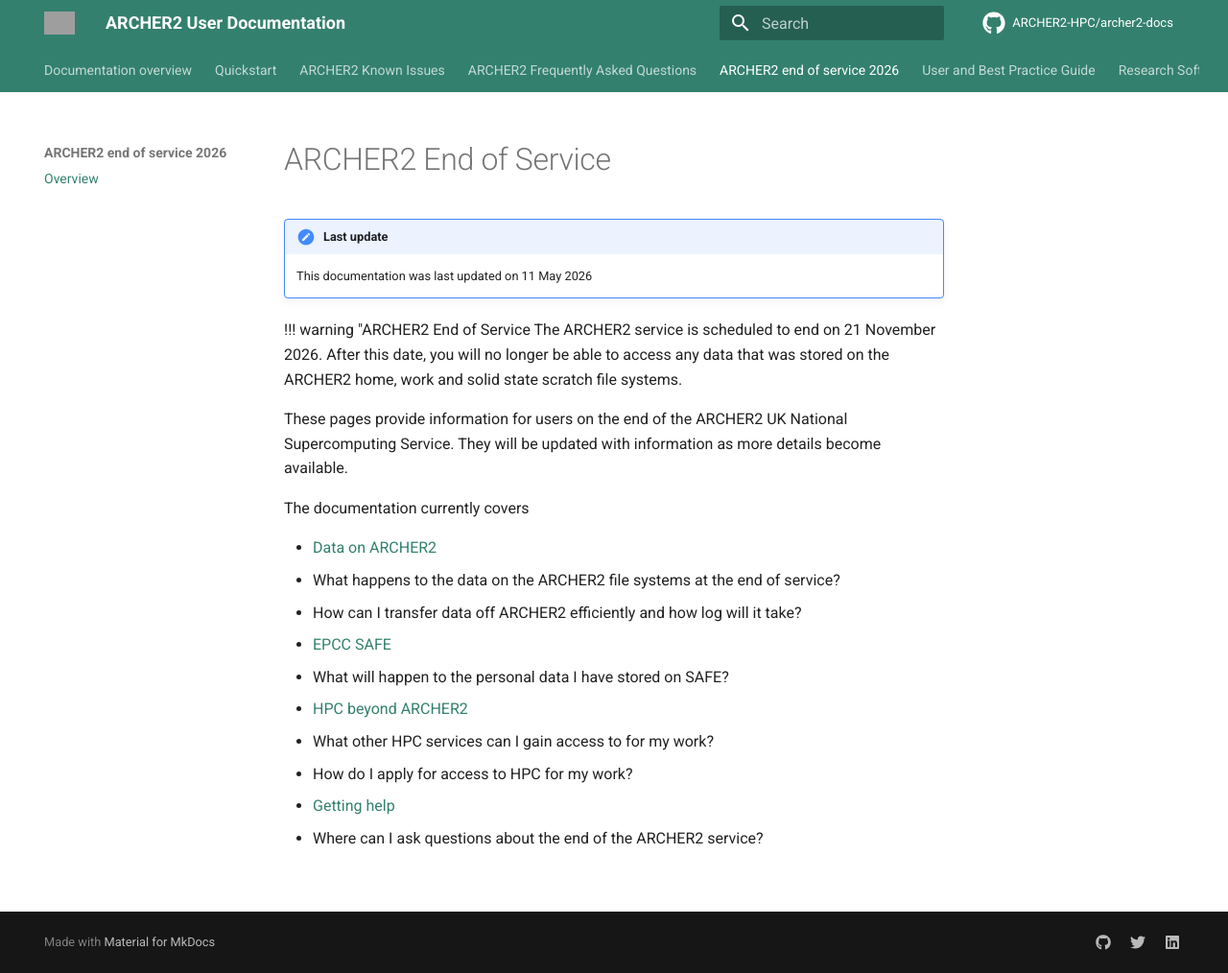
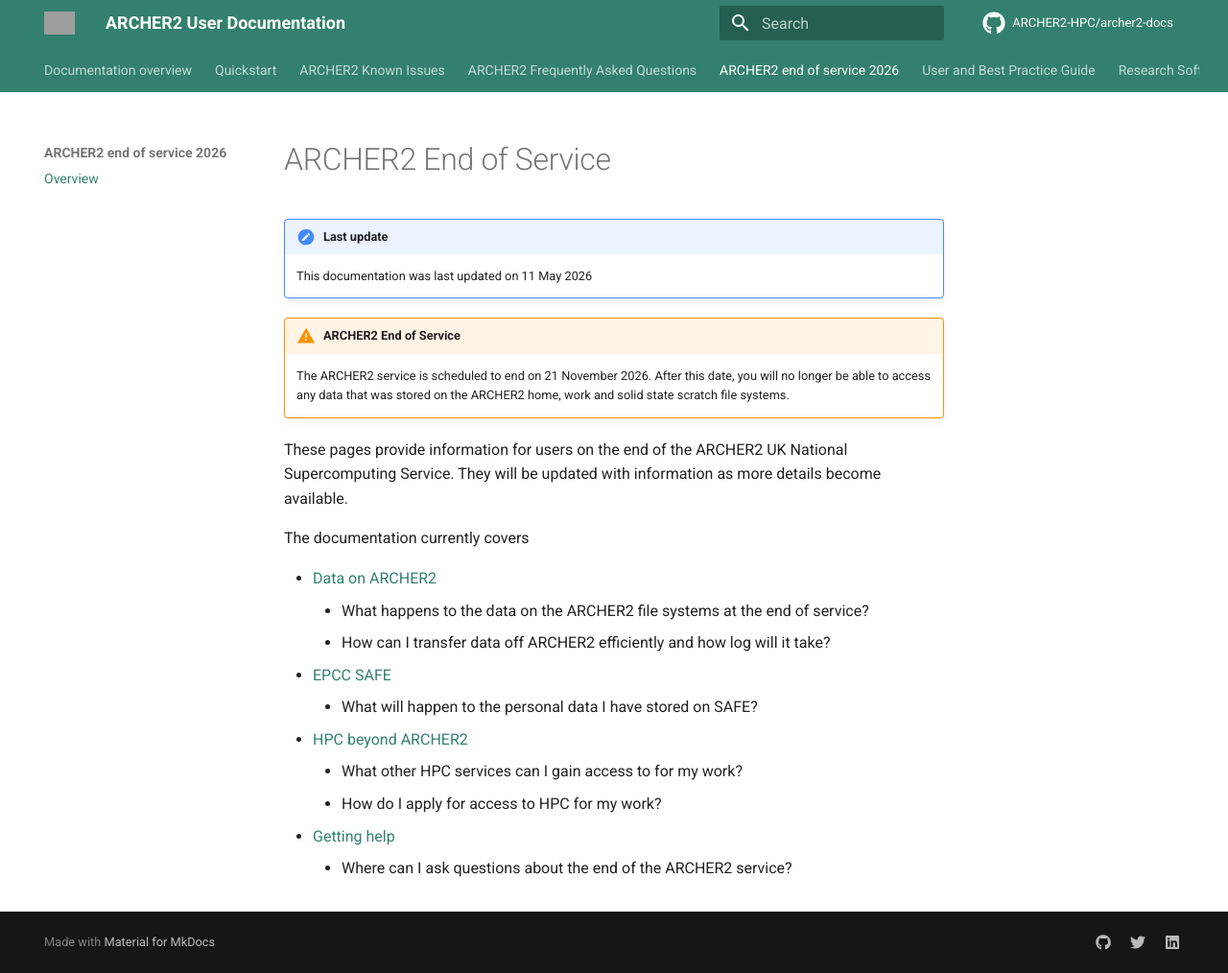
Before and after one commit to ARCHER2-HPC/archer2-docs, an MkDocs documentation site: the page built from docs/end-of-service-2026/index.md, in a window 1280 px wide and 1014 px high. Shown: the whole window at 96% size. Built offline with MkDocs 1.6.1 and Material for MkDocs 9.7.7, drawn with Linux system fonts in a browser that asks for light colours; comment, search, counter and statistics services are not loaded; grey boxes are pictures that could not be loaded.

Commit message:
Latest update

```diff
--- a/docs/end-of-service-2026/index.md
+++ b/docs/end-of-service-2026/index.md
@@ -4,7 +4,7 @@
     This documentation was last updated on 11 May 2026
 
 
-!!! warning "ARCHER2 End of Service
+!!! warning "ARCHER2 End of Service"
     The ARCHER2 service is scheduled to end on 21 November 2026.
     After this date, you will no longer be able to access any data that
     was stored on the ARCHER2 home, work and solid state scratch file
@@ -17,12 +17,12 @@
 The documentation currently covers
 
 - [Data on ARCHER2](data.md)
-   + What happens to the data on the ARCHER2 file systems at the end of service?
-   + How can I transfer data off ARCHER2 efficiently and how log will it take?
+    + What happens to the data on the ARCHER2 file systems at the end of service?
+    + How can I transfer data off ARCHER2 efficiently and how log will it take?
 - [EPCC SAFE](safe.md)
-   + What will happen to the personal data I have stored on SAFE?
+    + What will happen to the personal data I have stored on SAFE?
 - [HPC beyond ARCHER2](next-services.md)
-   + What other HPC services can I gain access to for my work?
-   + How do I apply for access to HPC for my work?
+    + What other HPC services can I gain access to for my work?
+    + How do I apply for access to HPC for my work?
 - [Getting help](support.md)
-   + Where can I ask questions about the end of the ARCHER2 service?
+    + Where can I ask questions about the end of the ARCHER2 service?
```
